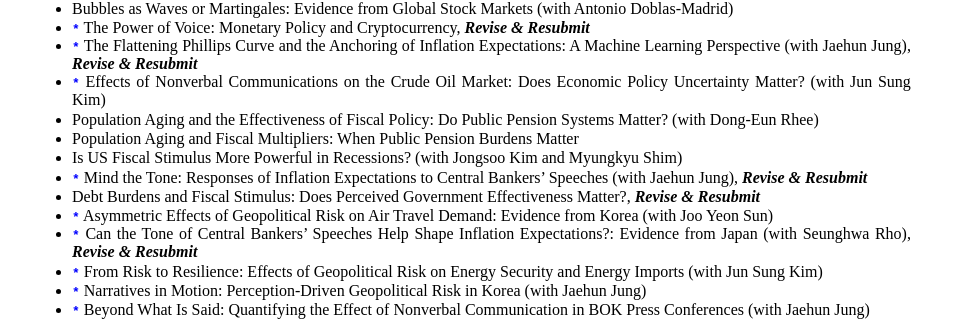
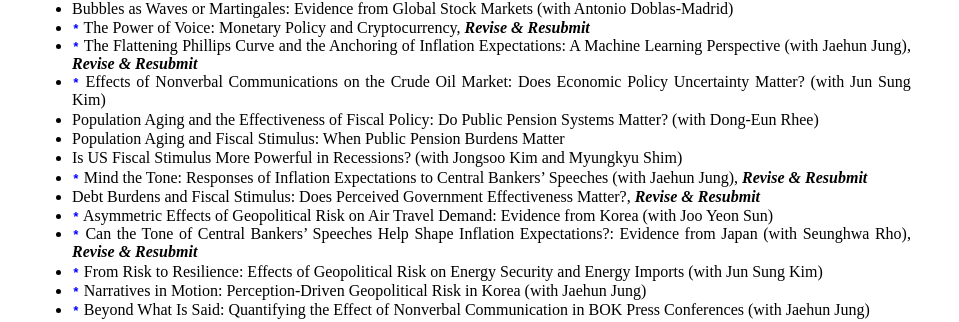
Before and after one commit to dooyeoncho/dooyeoncho.github.io, a Jekyll site: the page built from pages/research.html, in a window 1280 px wide. Shown: the part 1583-1905 px from the top of the page, without its empty margins (160-1119 px from the left). Built offline with Jekyll 4.4.1, drawn with Linux system fonts in a browser that asks for light colours.

Commit message:
Update research.html

```diff
--- a/pages/research.html
+++ b/pages/research.html
@@ -70,7 +70,7 @@ span {
 		<span><li><code style="color : blue"><b>*</b></code> The Flattening Phillips Curve and the Anchoring of Inflation Expectations: A Machine Learning Perspective (with Jaehun Jung), <em property="italic"><b>Revise & Resubmit</b></em></li></span>
 		<span><li><code style="color : blue"><b>*</b></code> Effects of Nonverbal Communications on the Crude Oil Market: Does Economic Policy Uncertainty Matter? (with Jun Sung Kim)</li></span>
 		<span><li>Population Aging and the Effectiveness of Fiscal Policy: Do Public Pension Systems Matter? (with Dong-Eun Rhee)</li></span>
-		<span><li>Population Aging and Fiscal Multipliers: When Public Pension Burdens Matter</li></span>
+		<span><li>Population Aging and Fiscal Stimulus: When Public Pension Burdens Matter</li></span>
 		<span><li>Is US Fiscal Stimulus More Powerful in Recessions? (with Jongsoo Kim and Myungkyu Shim)</li></span>
 		<span><li><code style="color : blue"><b>*</b></code> Mind the Tone: Responses of Inflation Expectations to Central Bankers’ Speeches (with Jaehun Jung), <em property="italic"><b>Revise & Resubmit</b></em></li></span>
 		<span><li>Debt Burdens and Fiscal Stimulus: Does Perceived Government Effectiveness Matter?, <em property="italic"><b>Revise & Resubmit</b></em></li></span>
```
